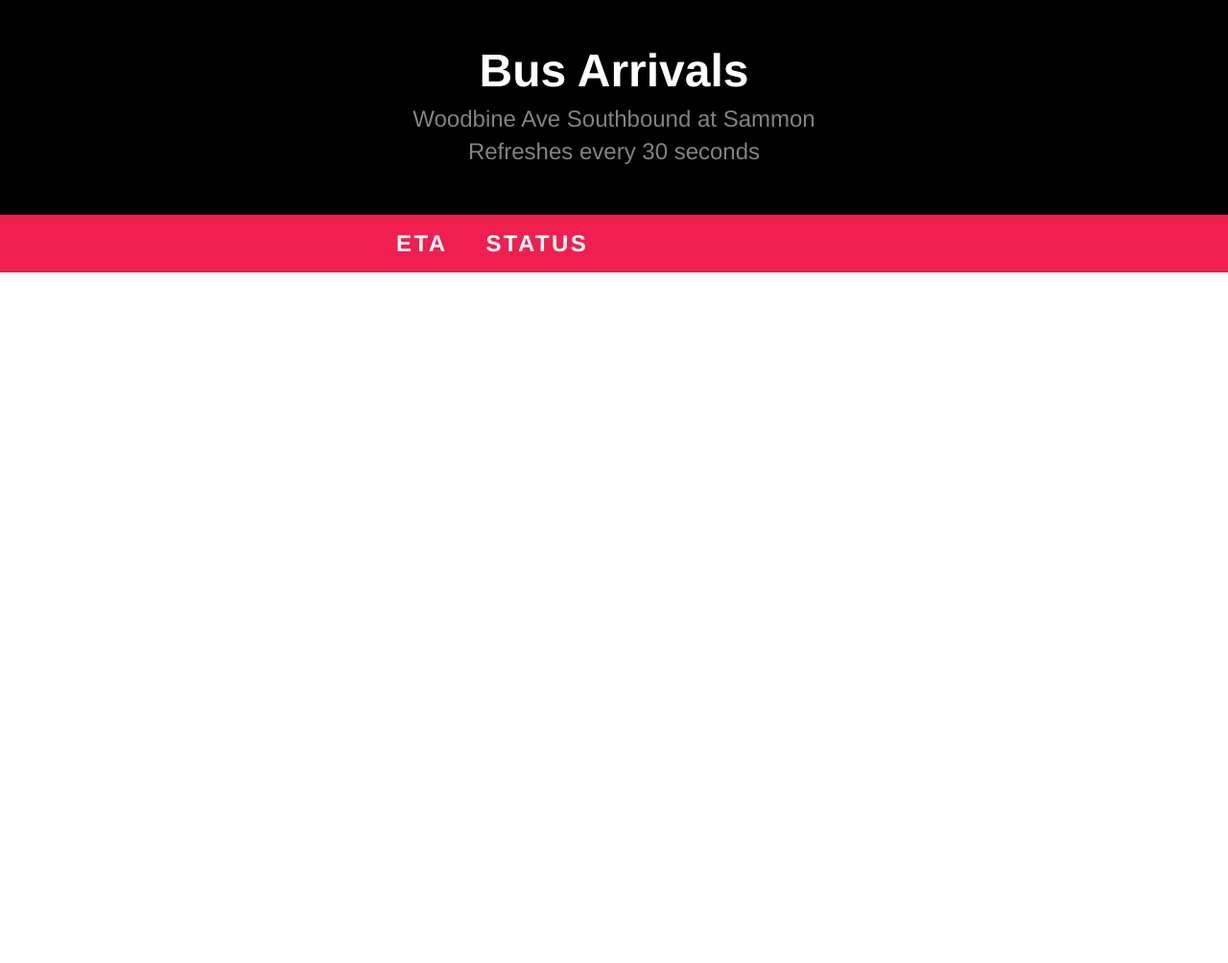
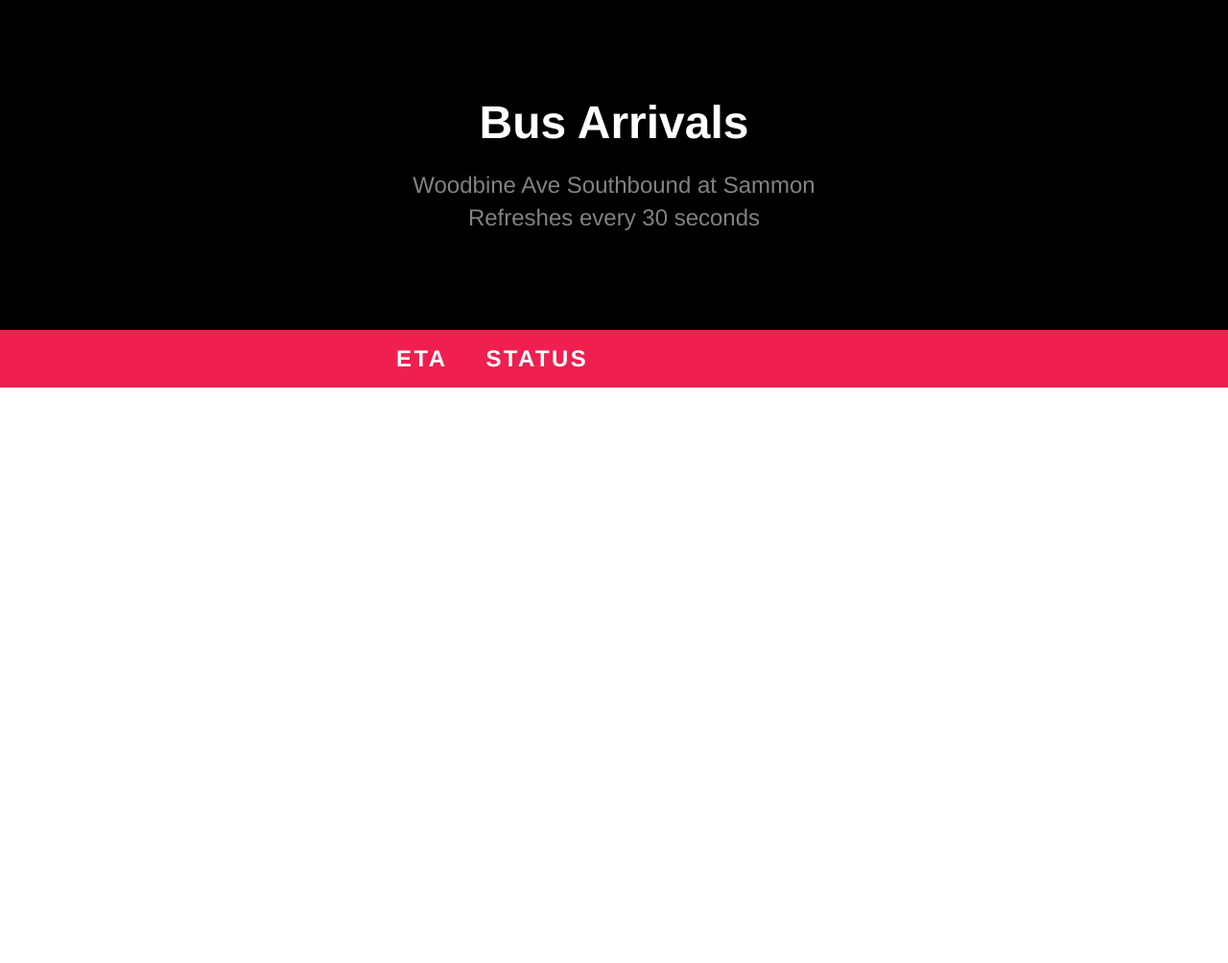
Before and after one commit to AkaokA/ipad-dashboard, a Jekyll site: the page built from index.html, in a window 1280 px wide. Shown: the whole page at 96% size. Built offline with Jekyll 4.4.1, drawn with Linux system fonts in a browser that asks for light colours; nearby versions of some CDN libraries.

Commit message:
Spaced things out a bit.

```diff
--- a/css/main.scss
+++ b/css/main.scss
@@ -72,11 +72,12 @@ body {
 h1 {
 	font-size: 48px;
 	font-weight: 600;
+	line-height: 2;
 }
 
 header {
-	height: 224px;
-	padding-top: $spacing-unit*2;
+	height: 344px;
+	padding-top: $spacing-unit * 4;
 	text-align: center;
 
 	p {
@@ -104,7 +105,7 @@ header {
   $tableRowHeight: 120px;
 
   .nextBusTable {
-	  height: $tableRowHeight * 6;
+	  height: $tableRowHeight * 5;
 		background-color: $background-color-light;
   }
 
```
